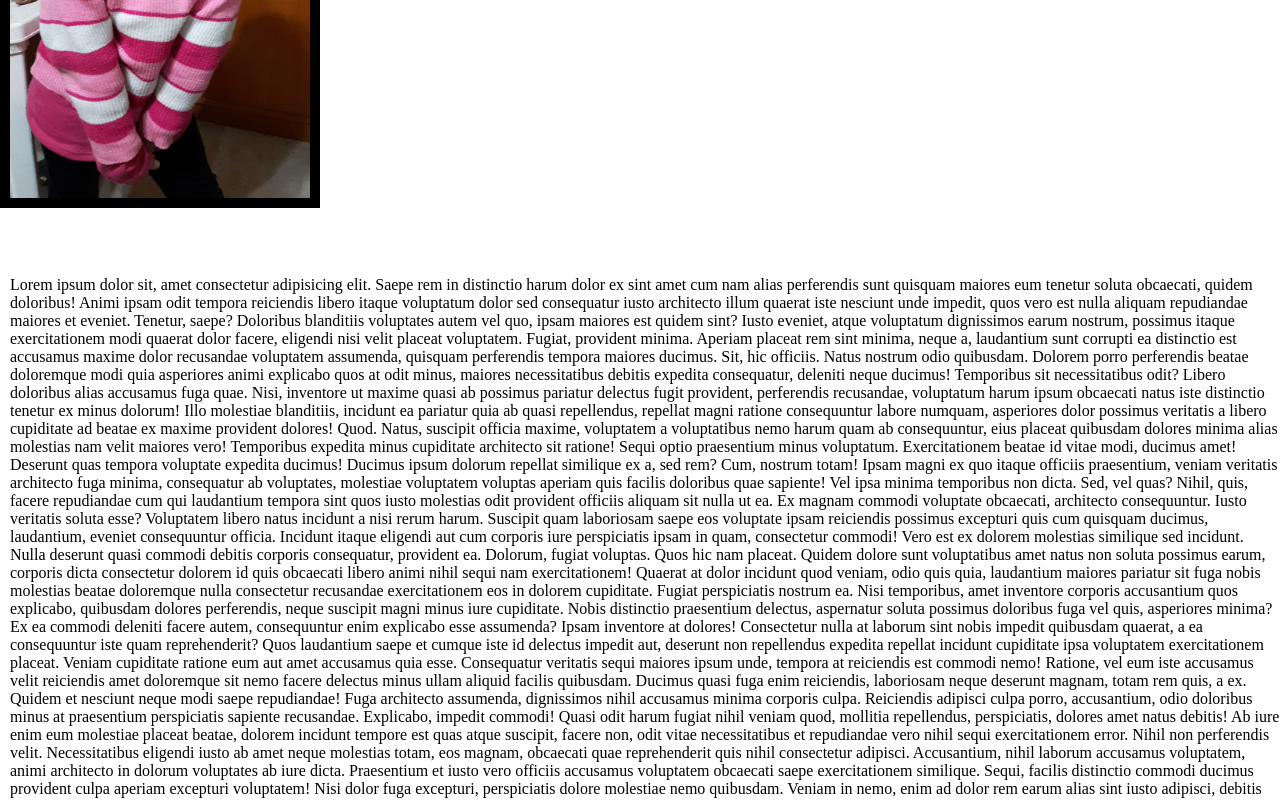
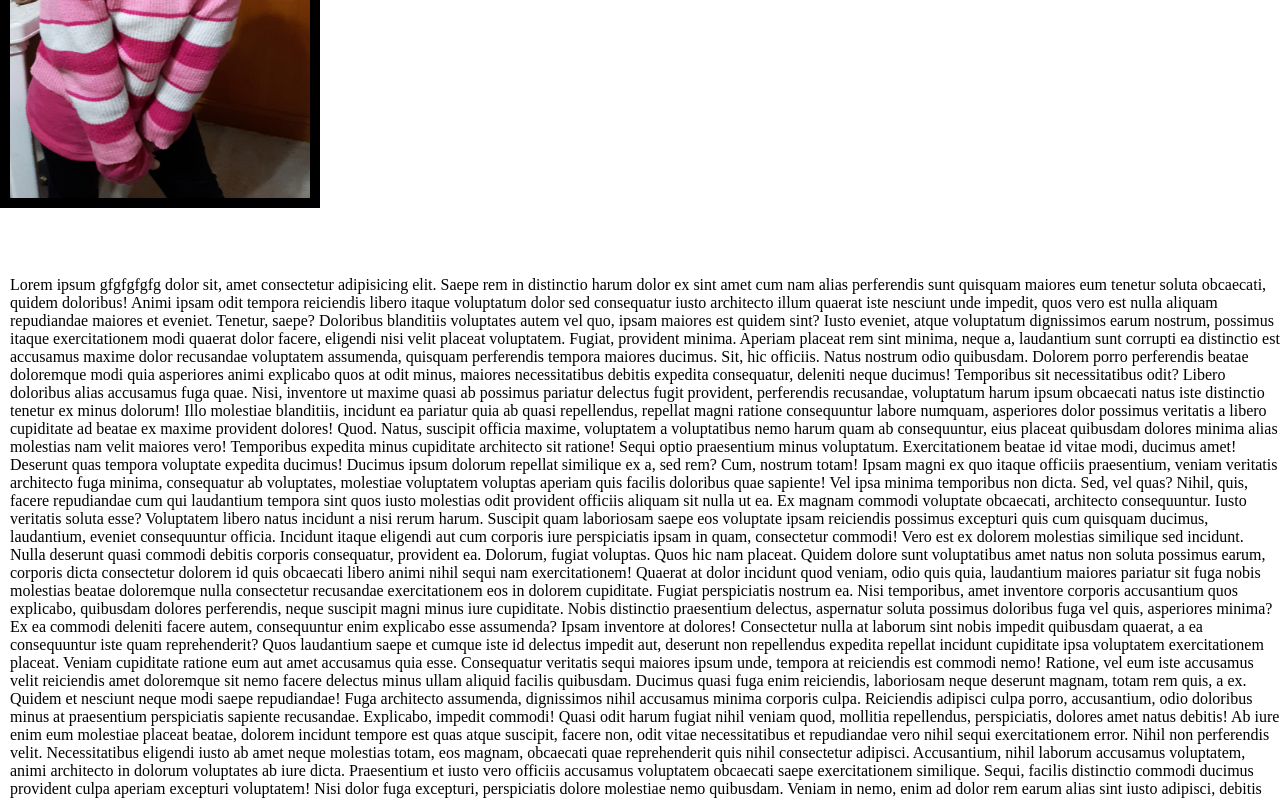
Before and after one commit to nieto06/nieto06.github.io, a plain HTML site: page isa/barra_navegacion.html in a window 1280 px wide. Shown: the part 330-1130 px from the top of the page. Drawn offline with Linux system fonts and the light colour scheme.

Commit message:
Update barra_navegacion.html

```diff
--- a/isa/barra_navegacion.html
+++ b/isa/barra_navegacion.html
@@ -90,7 +90,7 @@
     <p id="titulo">Esta es la pagina de Isabella</p>
     <img src="imagen.jpeg" alt="">
     <div>
-        <p> Lorem ipsum dolor sit, amet consectetur adipisicing elit. Saepe rem in distinctio harum dolor ex sint amet cum nam alias perferendis sunt quisquam maiores eum tenetur soluta obcaecati, quidem doloribus!
+        <p> Lorem ipsum gfgfgfgfg dolor sit, amet consectetur adipisicing elit. Saepe rem in distinctio harum dolor ex sint amet cum nam alias perferendis sunt quisquam maiores eum tenetur soluta obcaecati, quidem doloribus!
         Animi ipsam odit tempora reiciendis libero itaque voluptatum dolor sed consequatur iusto architecto illum quaerat iste nesciunt unde impedit, quos vero est nulla aliquam repudiandae maiores et eveniet. Tenetur, saepe?
         Doloribus blanditiis voluptates autem vel quo, ipsam maiores est quidem sint? Iusto eveniet, atque voluptatum dignissimos earum nostrum, possimus itaque exercitationem modi quaerat dolor facere, eligendi nisi velit placeat voluptatem.
         Fugiat, provident minima. Aperiam placeat rem sint minima, neque a, laudantium sunt corrupti ea distinctio est accusamus maxime dolor recusandae voluptatem assumenda, quisquam perferendis tempora maiores ducimus. Sit, hic officiis.
```
